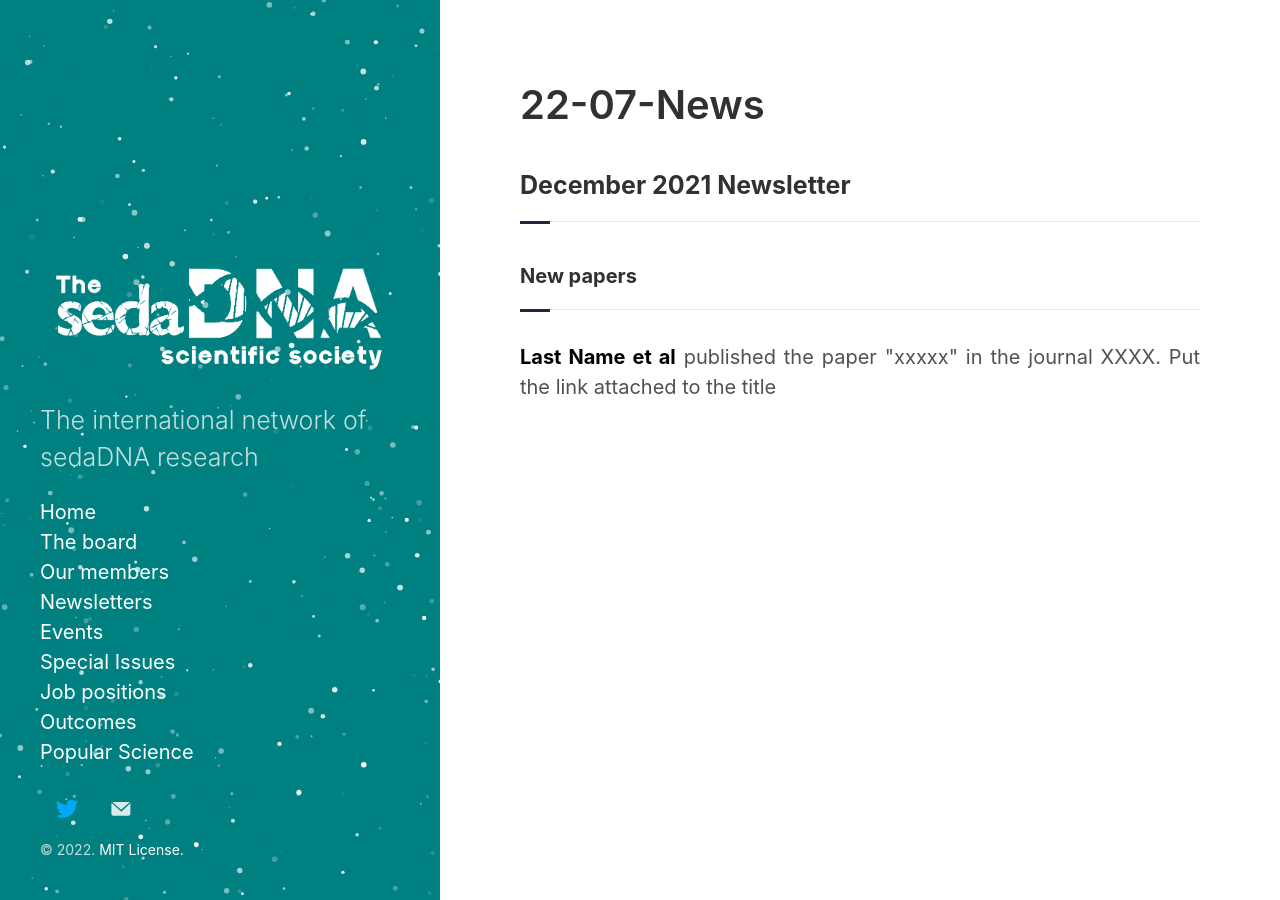
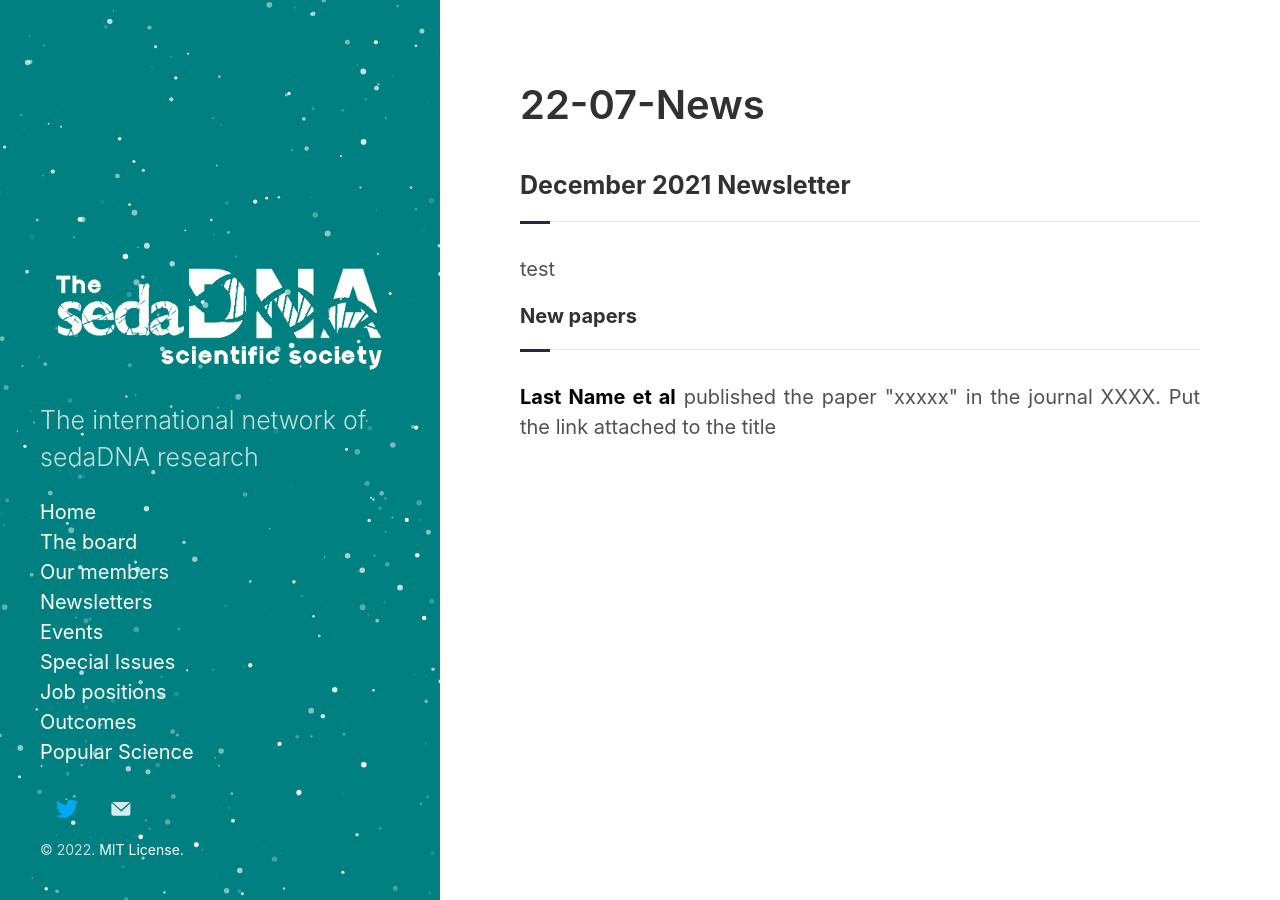
Before and after one commit to sedadna/sedadna.github.io, a Jekyll site: the page built from category/news/22-07.md, in a window 1280 px wide. Built offline with Jekyll 4.4.1, drawn with Linux system fonts in a browser that asks for light colours.

Commit message:
Update 22-07.md

```diff
--- a/category/news/22-07.md
+++ b/category/news/22-07.md
@@ -6,6 +6,7 @@ title: 22-07-News
 <div class="section">
 <h3 class="section-title underline">December 2021 Newsletter</h3>
 </div>
+<p> test </p>
 
 <div class="intro">
 <h4 class="section-title underline">New papers</h4>
```
